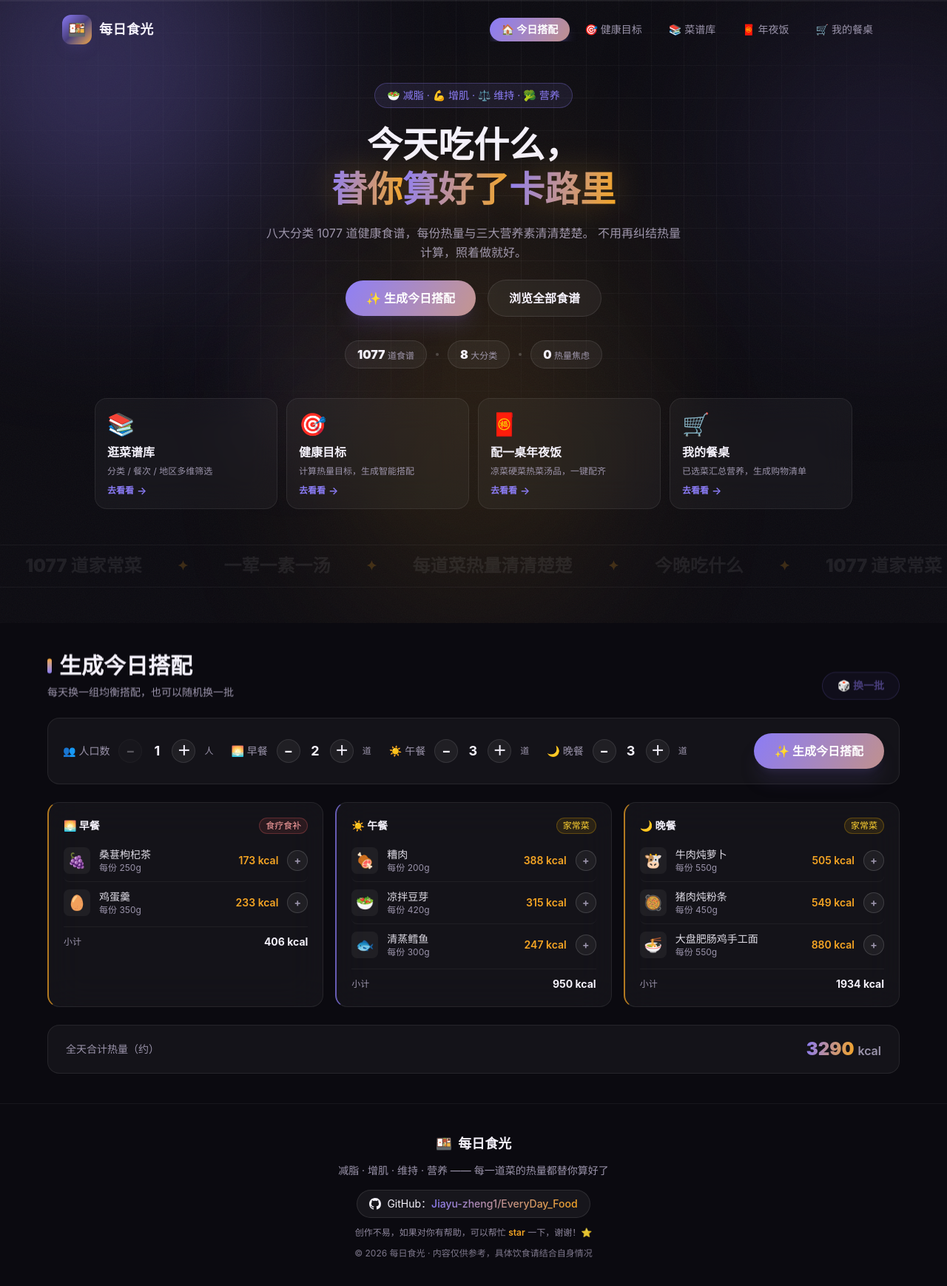
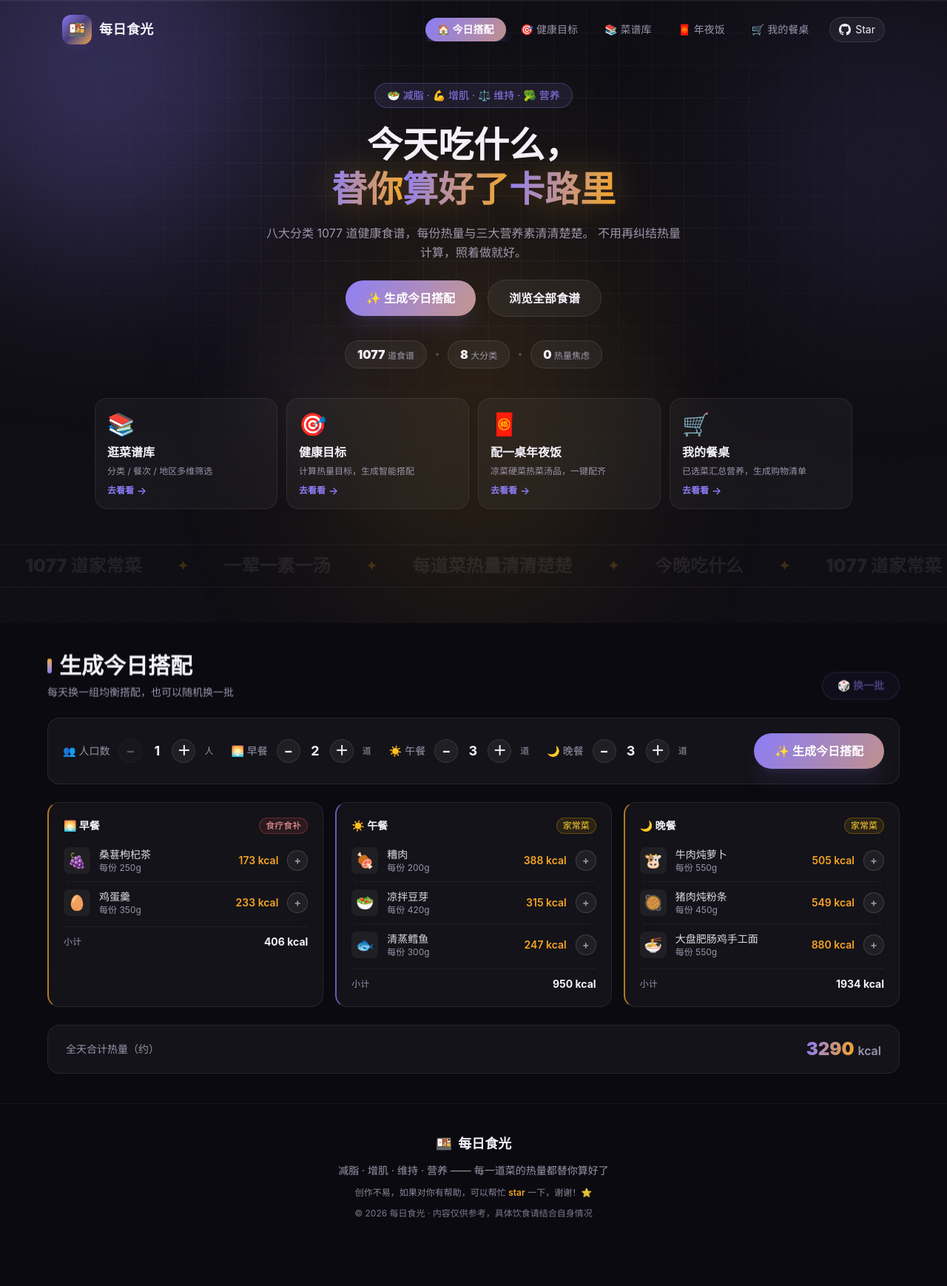
Before and after one commit to Jiayu-zheng1/EveryDay_Food, a React (Vite) app: page / in a window 1280 px wide. Shown: the top 1738 px of the page at 74% size. After the commit the page ends 1688 px from the top, so only its background shows below. Built offline with nearby package versions, Linux system fonts and the light colour scheme.

Commit message:
GitHub Star 按钮移至右上角 Header，页脚保留引导文案

```diff
--- a/src/components/Footer.tsx
+++ b/src/components/Footer.tsx
@@ -1,17 +1,7 @@
 /**
- * 页脚：版权信息 + GitHub 支持引导
+ * 页脚：版权信息 + star 支持引导（GitHub 链接已置于右上角 Header）
  * 纯展示组件
  */
-const GITHUB_URL = "https://github.com/Jiayu-zheng1/EveryDay_Food"
-
-function GithubIcon({ className }: { className?: string }) {
-  return (
-    <svg viewBox="0 0 16 16" fill="currentColor" className={className} aria-hidden="true">
-      <path d="M8 0C3.58 0 0 3.58 0 8c0 3.54 2.29 6.53 5.47 7.59.4.07.55-.17.55-.38 0-.19-.01-.82-.01-1.49-2.01.37-2.53-.49-2.69-.94-.09-.23-.48-.94-.82-1.13-.28-.15-.68-.52-.01-.53.63-.01 1.08.58 1.23.82.72 1.21 1.87.87 2.33.66.07-.52.28-.87.51-1.07-1.78-.2-3.64-.89-3.64-3.95 0-.87.31-1.59.82-2.15-.08-.2-.36-1.02.08-2.12 0 0 .67-.21 2.2.82.64-.18 1.32-.27 2-.27s1.36.09 2 .27c1.53-1.04 2.2-.82 2.2-.82.44 1.1.16 1.92.08 2.12.51.56.82 1.27.82 2.15 0 3.07-1.87 3.75-3.65 3.95.29.25.54.73.54 1.48 0 1.07-.01 1.93-.01 2.2 0 .21.15.46.55.38A8.01 8.01 0 0 0 16 8c0-4.42-3.58-8-8-8z" />
-    </svg>
-  )
-}
-
 export default function Footer() {
   return (
     <footer className="border-t border-white/5 px-5 py-10">
@@ -20,17 +10,6 @@
           <span>🍱</span> 每日食光
         </div>
         <p className="text-sm text-mist">减脂 · 增肌 · 维持 · 营养 —— 每一道菜的热量都替你算好了</p>
-        <a
-          href={GITHUB_URL}
-          target="_blank"
-          rel="noopener noreferrer"
-          className="group mt-1 inline-flex items-center gap-2 rounded-full border border-white/10 bg-white/5 px-4 py-2 text-sm text-snow transition-all duration-300 hover:border-tangerine/50 hover:bg-tangerine/10 hover:text-tangerine hover:shadow-[0_8px_24px_-8px_rgba(245,165,36,0.45)] focus-visible:outline-none focus-visible:ring-2 focus-visible:ring-grape"
-        >
-          <GithubIcon className="h-4 w-4 transition-transform duration-300 group-hover:scale-110" />
-          <span>
-            GitHub：<span className="font-medium text-gradient">Jiayu-zheng1/EveryDay_Food</span>
-          </span>
-        </a>
         <p className="text-xs text-mist/90">
           创作不易，如果对你有帮助，可以帮忙 <span className="font-semibold text-tangerine">star</span> 一下，谢谢！⭐
         </p>
--- a/src/components/Header.tsx
+++ b/src/components/Header.tsx
@@ -23,6 +23,16 @@
   { key: 'newyear', label: '🧧 年夜饭' },
   { key: 'table', label: '🛒 我的餐桌' },
 ]
+
+const GITHUB_URL = 'https://github.com/Jiayu-zheng1/EveryDay_Food'
+
+function GithubIcon({ className }: { className?: string }) {
+  return (
+    <svg viewBox="0 0 16 16" fill="currentColor" className={className} aria-hidden="true">
+      <path d="M8 0C3.58 0 0 3.58 0 8c0 3.54 2.29 6.53 5.47 7.59.4.07.55-.17.55-.38 0-.19-.01-.82-.01-1.49-2.01.37-2.53-.49-2.69-.94-.09-.23-.48-.94-.82-1.13-.28-.15-.68-.52-.01-.53.63-.01 1.08.58 1.23.82.72 1.21 1.87.87 2.33.66.07-.52.28-.87.51-1.07-1.78-.2-3.64-.89-3.64-3.95 0-.87.31-1.59.82-2.15-.08-.2-.36-1.02.08-2.12 0 0 .67-.21 2.2.82.64-.18 1.32-.27 2-.27s1.36.09 2 .27c1.53-1.04 2.2-.82 2.2-.82.44 1.1.16 1.92.08 2.12.51.56.82 1.27.82 2.15 0 3.07-1.87 3.75-3.65 3.95.29.25.54.73.54 1.48 0 1.07-.01 1.93-.01 2.2 0 .21.15.46.55.38A8.01 8.01 0 0 0 16 8c0-4.42-3.58-8-8-8z" />
+    </svg>
+  )
+}
 
 export default function Header({ activeModule, tableCount, onNavigate }: HeaderProps) {
   const [scrolled, setScrolled] = useState(false)
@@ -59,7 +69,8 @@
           <span className="text-lg font-bold tracking-wide">每日食光</span>
         </a>
 
-        {/* 5 个模块 tab：移动端横向滚动，激活态品牌渐变高亮，非激活态弱化 */}
+        {/* 右侧：模块导航（移动端横向滚动）+ GitHub Star 按钮（右上角） */}
+        <div className="flex min-w-0 flex-1 items-center justify-end gap-3">
           <nav
             role="tablist"
             aria-label="模块导航"
@@ -91,6 +102,19 @@
               )
             })}
           </nav>
+
+          <a
+            href={GITHUB_URL}
+            target="_blank"
+            rel="noopener noreferrer"
+            title="GitHub：Jiayu-zheng1/EveryDay_Food —— 创作不易，如果对你有帮助，可以帮忙 star 一下，谢谢！"
+            aria-label="GitHub 仓库 Jiayu-zheng1/EveryDay_Food，创作不易，如果对你有帮助，可以帮忙 star 一下，谢谢！"
+            className="group flex shrink-0 items-center gap-1.5 rounded-full border border-white/10 bg-white/5 px-3 py-1.5 text-sm text-snow transition-all duration-300 hover:border-tangerine/50 hover:bg-tangerine/10 hover:text-tangerine hover:shadow-[0_8px_24px_-8px_rgba(245,165,36,0.45)] focus-visible:outline-none focus-visible:ring-2 focus-visible:ring-grape"
+          >
+            <GithubIcon className="size-4 transition-transform duration-300 group-hover:scale-110" />
+            <span className="hidden sm:inline">Star</span>
+          </a>
+        </div>
       </div>
     </header>
   )
```
Lines whose indentation alone changed are shown as unchanged.
